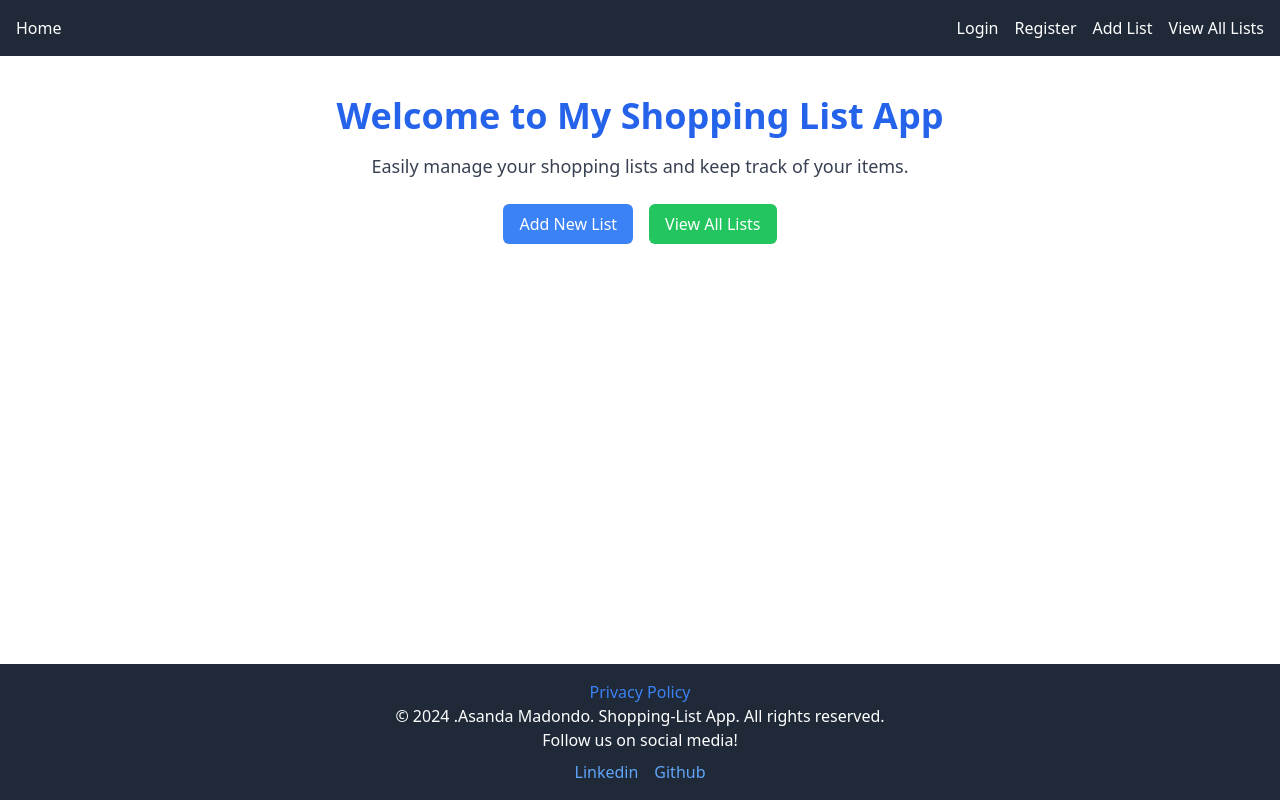
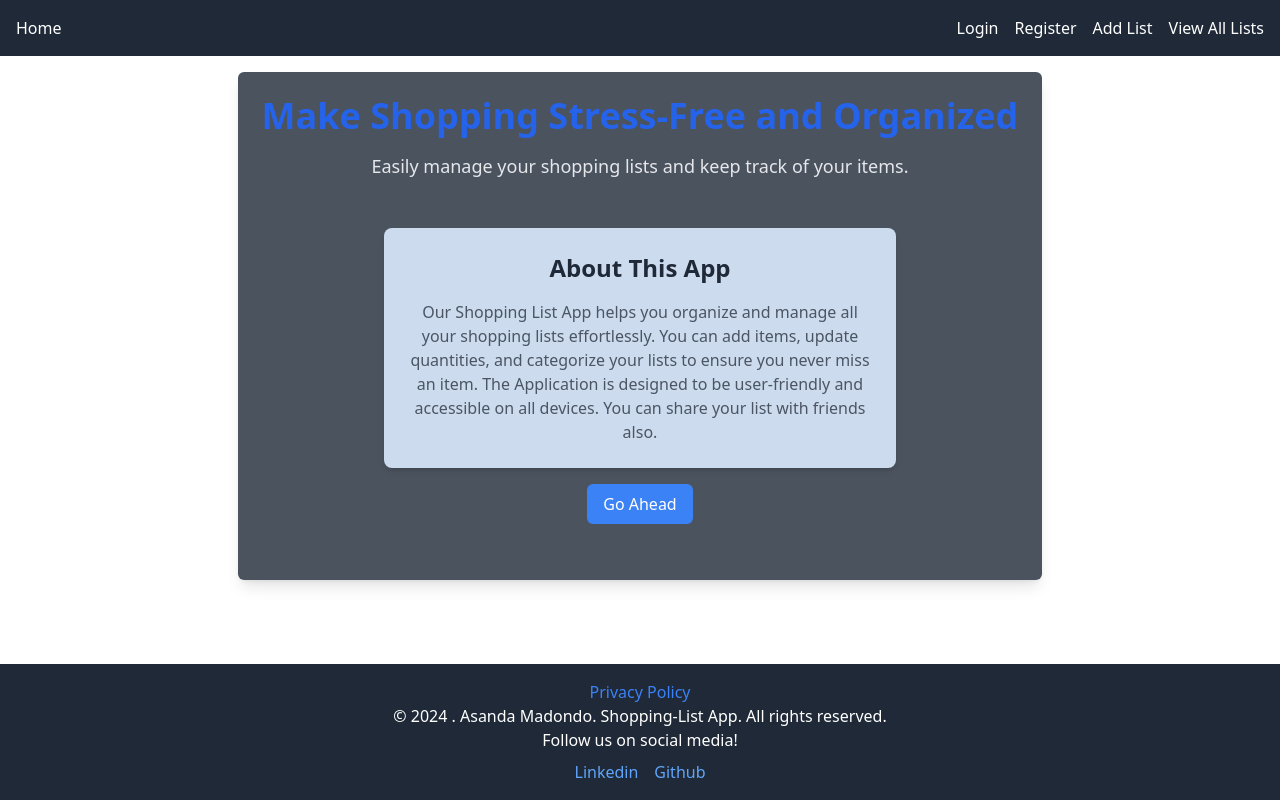
Before and after one commit to Asanda001019/Shopping-List-App, a React (Vite) app: page / in a window 1280 px wide. Built offline with nearby package versions, Linux system fonts and the light colour scheme.

Commit message:
New slice added

```diff
--- a/db.json
+++ b/db.json
@@ -524,6 +524,17 @@
       ],
       "category": "clothing",
       "optionalNote": "ss"
+    },
+    {
+      "id": "db12",
+      "items": [
+        {
+          "name": "sss",
+          "quantity": "3"
+        }
+      ],
+      "category": "groceries",
+      "optionalNote": "sss"
     }
   ],
   "categories": [
--- a/src/components/Footer.jsx
+++ b/src/components/Footer.jsx
@@ -5,7 +5,7 @@ const Footer = () => {
   return (
     <footer className="bg-gray-800 text-white text-center p-4 mt-10">
        <Link to="/privacy" className="text-blue-500">Privacy Policy</Link>
-      <p>&copy; {new Date().getFullYear()} .Asanda Madondo. Shopping-List App. All rights reserved.</p>
+      <p>&copy; {new Date().getFullYear()} . Asanda Madondo. Shopping-List App. All rights reserved.</p>
       <p>Follow us on social media!</p>
       <div className="flex justify-center space-x-4 mt-2">
         <a href="https://www.linkedin.com/in/asanda-madondo-5830b4252/" className="text-blue-400 hover:underline">Linkedin</a>
--- a/src/pages/Home.jsx
+++ b/src/pages/Home.jsx
@@ -1,35 +1,44 @@
 import React from 'react';
-import backgroundImage from '../assets/shoppingListBg.jpg'; // Step 1: Import the background image
+import backgroundImage from '../assets/shoppingListBg.jpg'; // Import the background image
 
 const Home = () => {
   return (
     <section
-      // className='flex justify-center items-center h-screen'
       // style={{
-      //   backgroundImage: `url(${backgroundImage})`,  // Step 2: Use the imported image
-      //   backgroundSize: 'cover',                    // Make sure the image covers the whole area
-      // // Prevent image repetition
+      //   backgroundImage: `url(${backgroundImage})`,  // Use the imported image
+      //   backgroundSize: 'cover',                    // Ensure the image covers the area
+      //   backgroundRepeat: 'no-repeat',              // Prevent image repetition
+      //   height: '100vh',                            // Full height background
       // }}
+      className="flex justify-center items-center h-80vh"  // Full-screen height with centered content
     >
-      <div className="flex flex-col items-center justify-center bg-white bg-opacity-80 p-6 rounded-md">
+      <div className="flex flex-col items-center justify-center bg-gray-800 bg-opacity-80 p-6 rounded-md shadow-lg">
         <h1 className="text-4xl font-bold text-center text-blue-600 mb-4">
-          Welcome to My Shopping List App
+        Make Shopping Stress-Free and Organized
         </h1>
-        <p className="text-lg text-gray-700 mb-6 text-center">
+        <h3 className="text-lg text-gray-200 mb-6 text-center">
           Easily manage your shopping lists and keep track of your items.
-        </p>
-        <div className="flex space-x-4">
+        </h3>
+
+
+        {/* Summary Card */}
+        <div className="bg-blue-100 bg-opacity-90 rounded-lg shadow-md p-6 w-full max-w-lg text-center mt-6">
+          <h2 className="text-2xl font-semibold text-gray-800 mb-4">
+            About This App
+          </h2>
+          <p className="text-gray-600">
+            Our Shopping List App helps you organize and manage all your shopping lists effortlessly.
+            You can add items, update quantities, and categorize your lists to ensure you never miss an item. The Application
+            is designed to be user-friendly and accessible on all devices. You can share your list with friends also.
+
+          </p>
+        </div>
+        <div className="flex space-x-4 mb-8">
           <a
             href="/login"
-            className="bg-blue-500 text-white px-4 py-2 rounded-md hover:bg-blue-600 transition duration-300"
+            className="bg-blue-500 text-white px-4 py-2 rounded-md hover:bg-blue-600 transition duration-300 mt-4"
           >
-            Add New List
-          </a>
-          <a
-            href="/all"
-            className="bg-green-500 text-white px-4 py-2 rounded-md hover:bg-green-600 transition duration-300"
-          >
-            View All Lists
+            Go Ahead
           </a>
         </div>
       </div>
--- a/src/pages/ViewAllLists.jsx
+++ b/src/pages/ViewAllLists.jsx
@@ -109,7 +109,7 @@ const ViewAllList = () => {
 
             <button
               onClick={() => openEditModal(list)}
-              className="mt-2 bg-yellow-500 text-white px-4 py-2 rounded"
+              className="mt-2 bg-blue-300 text-white px-4 py-2 rounded"
             >
               Edit
             </button>
```
